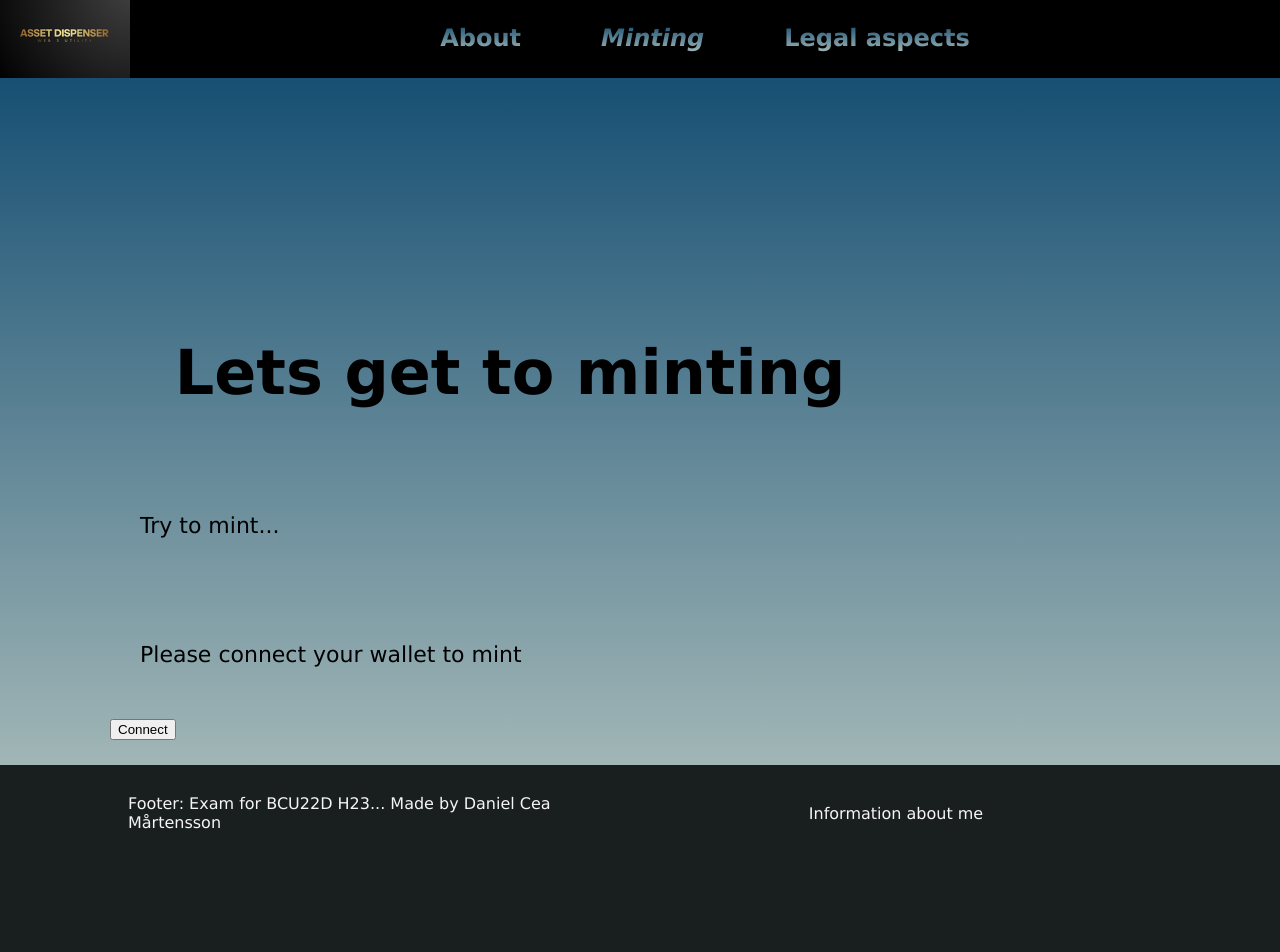
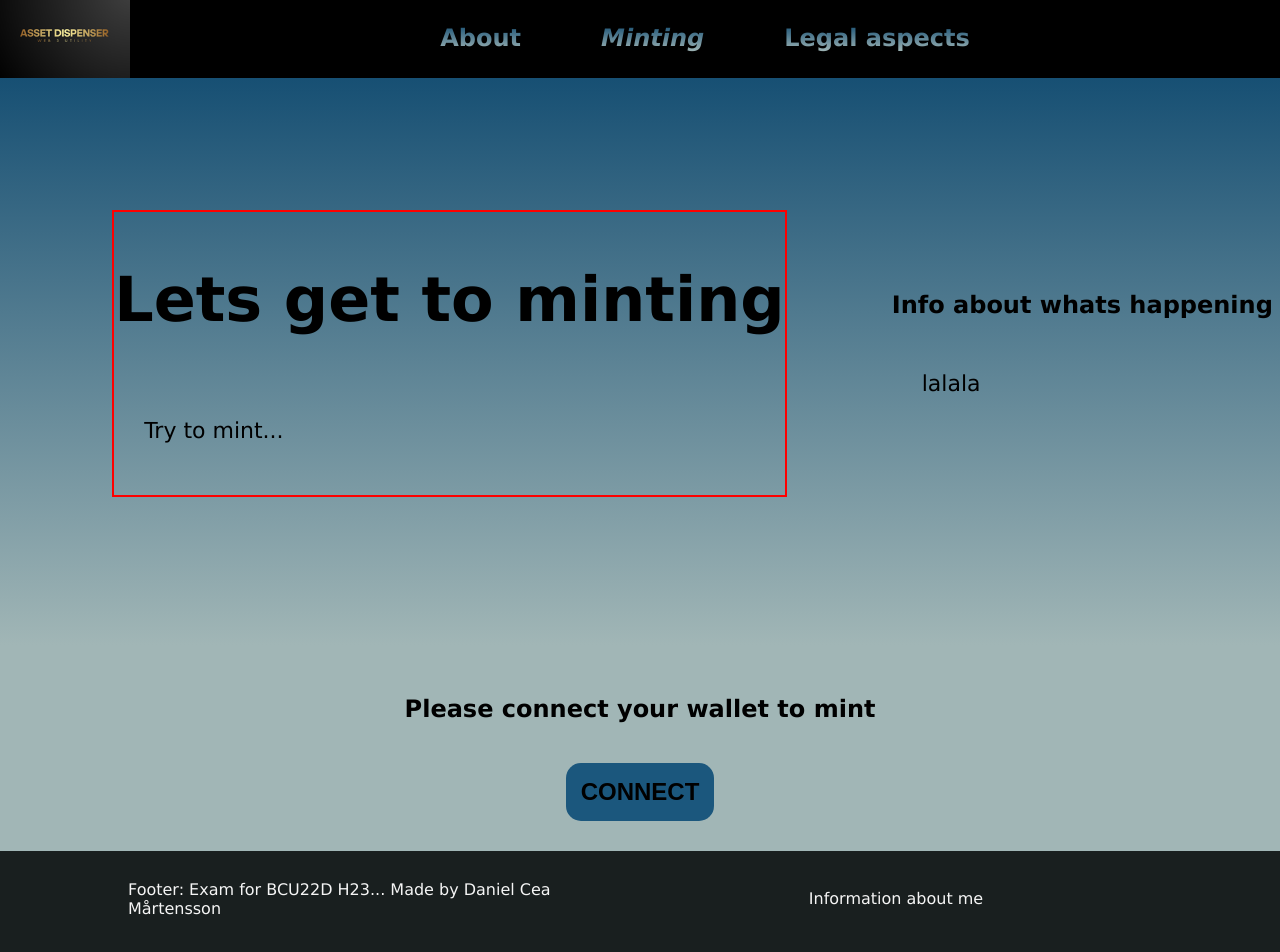
Before and after one commit to DanielCMartensson/asset-dispenser, a React (Create React App) app in the folder client/: page /minting in a window 1280 px wide. Shown: the top 952 px of the page. Built offline with nearby package versions, Linux system fonts and the light colour scheme.

Commit message:
styling minting page

```diff
--- a/client/src/components/Minting/Minting.jsx
+++ b/client/src/components/Minting/Minting.jsx
@@ -50,31 +50,47 @@ const Minting = () => {
   }
 
   return (
+    <>
     <section className="minting-section">
       <div className="main-container">
-      <h1>Lets get to minting</h1>
-      <p>Try to mint...</p>
-      {isConnected ? (
+        <div className='info_box'>
+          <h1>Lets get to minting</h1>
+          <p>Try to mint...</p>
+        </div>
+        {isConnected ? (
+          <div className='minting_options'>
+            <div>
+              <button className='decrement_btn' onClick={handleDecrement}>-</button>
+              <input className='amount_input' type='number' readOnly value={mintAmount}></input>
+              <button className='decrement_btn' onClick={handleIncrement}>+</button>
+            </div>
+            <button className='opt_btn' onClick={handleMint}>Mint Now</button>
+          </div>
+        )
+        : (<p></p>)
+        }
+      </div>
+      <div className='Info_container'>
         <div>
-          <div>
-            <button onClick={handleDecrement}>-</button>
-            <input type='number' value={mintAmount}></input>
-            <button onClick={handleIncrement}>+</button>
-          </div>
-          <button onClick={handleMint}>Mint Now</button>
+        <h2> Info about whats happening</h2>
+        <p>lalala</p>
         </div>
-      ) : (
-        <p>Please connect your wallet to mint</p>
-      )}
-      <div>
-        {isConnected ? (
-          <p>Connected</p>
-        ) : (
-          <button onClick={connectAccount}>Connect</button>
+      </div>
+    </section>
+    <section className='connect_wrapper'>
+      <div className='connect_box'>
+        {isConnected ? (<>
+          <h2>Connected with account: </h2> <p>{accounts[0]}</p>
+        </>
+          ) : (
+          <>
+          <h2>Please connect your wallet to mint</h2>
+          <button className='opt_btn' onClick={connectAccount}>Connect</button>
+          </>
         )}
       </div>
-      </div>
     </section>
+    </>
   )
 }
 
--- a/client/src/components/Styles/Minting.css
+++ b/client/src/components/Styles/Minting.css
@@ -1,10 +1,84 @@
 .minting-section {
-    padding: 5px;
-    height: 85vh;
-    background: rgb(25, 31, 31);
-    background: linear-gradient(0deg, rgb(161, 182, 182) 0%, rgb(22, 79, 115) 100%);
+  display: flex;
+  flex-direction: row;
+  justify-content: center;
+  align-items: center;
+  padding: 5px;
+  height: 70vh;
+  background: rgb(25, 31, 31);
+  background: linear-gradient(0deg, rgb(161, 182, 182) 0%, rgb(22, 79, 115) 100%);
+
+}
+.main-container {
+  display: flex;
+  height: 50vh;
+}
+.info_container {
+  display: flex;
+  border: 2px solid green;
+  height: 50vh;
+  max-width: 400px;
 }
 
-.main-container {
-  min-height: 60vh;
+.connect_wrapper {
+  display: flex;
+  justify-content: center;
+  align-items: center;
+  background-color: rgb(161, 182, 182);
+  padding: 30px;
 }
+
+.info_box {
+  border: 2px solid red;
+}
+
+
+.minting_options {
+  display: flex;
+  flex-direction: column;
+  justify-content: center;
+  align-items: center;
+  padding: 20px;
+  margin-top: 50px;
+}
+
+.decrement_btn {
+  padding: 15px;
+  background: rgb(27, 87, 125);
+  border: none;
+  border-radius: 5px;
+  cursor: pointer;
+}
+
+.amount_input {
+  text-align: center;
+  height: 40px;
+  appearance: textfield;
+}
+
+.connect_box {
+  display: flex;
+  flex-direction: column;
+  justify-content: center;
+  align-items: center;
+}
+
+
+.opt_btn {
+  display: flex;
+  justify-content: center;
+  align-items: center;
+
+  text-transform: uppercase;
+  font-size: 24px;
+  font-weight: 600;
+  color: black;
+  background: rgb(27, 87, 125);
+  border-radius: 15px;
+  padding: 15px;
+  border: none;
+  margin-top: 20px;
+
+  cursor: pointer;
+
+ }
```
